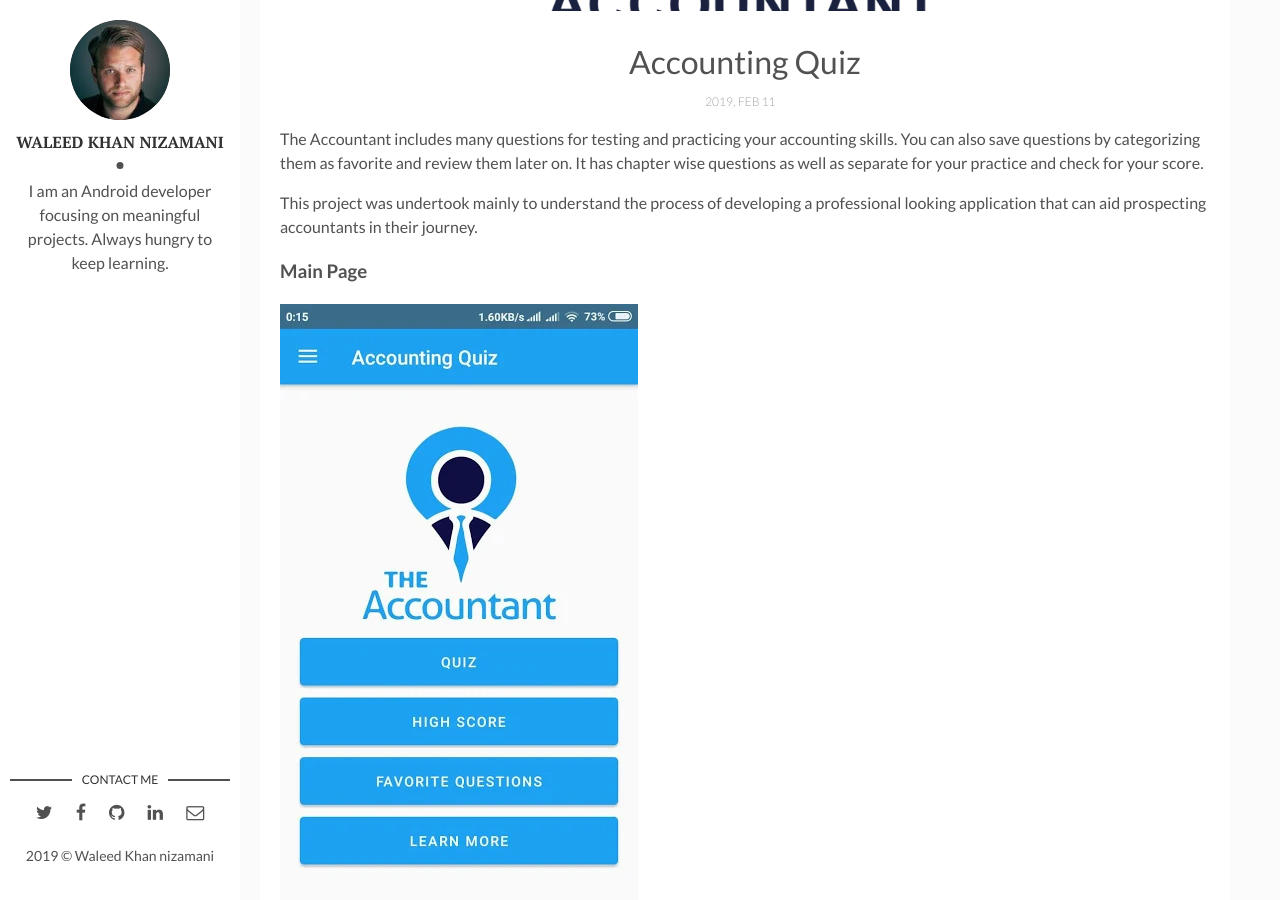
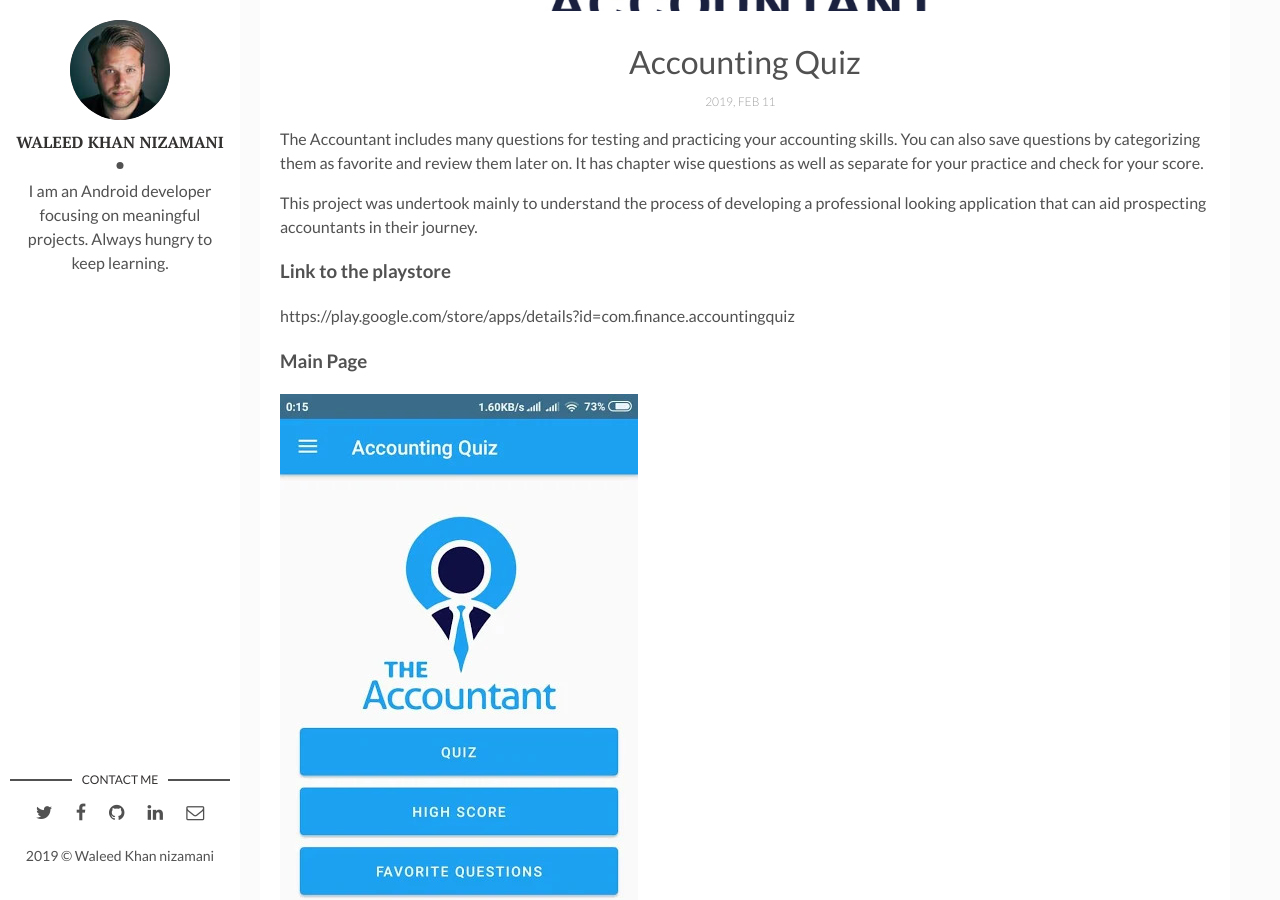
Before and after one commit to K-Rafiki/K-Rafiki, a Jekyll site: the page built from _posts/2019-01-12-accounting-quiz.markdown, in a window 1280 px wide and 900 px high, scrolled down 509 px. Built offline with Jekyll 4.4.1, drawn with Linux system fonts in a browser that asks for light colours; comment, search, counter and statistics services are not loaded.

Commit message:
Update and rename 2017-09-12-accounting-quiz.markdown to 2019-01-12-accounting-quiz.markdown

```diff
--- a/_posts/2017-09-12-accounting-quiz.markdown
+++ b/_posts/2019-01-12-accounting-quiz.markdown
@@ -13,6 +13,10 @@
 
 This project was undertook mainly to understand the process of developing a professional looking application that can aid prospecting accountants in their journey.
 
+### Link to the playstore
+
+https://play.google.com/store/apps/details?id=com.finance.accountingquiz
+
 ### Main Page
 
 ![I and My friends]({{site.baseurl}}/assets/img/m1.jpg)
```
